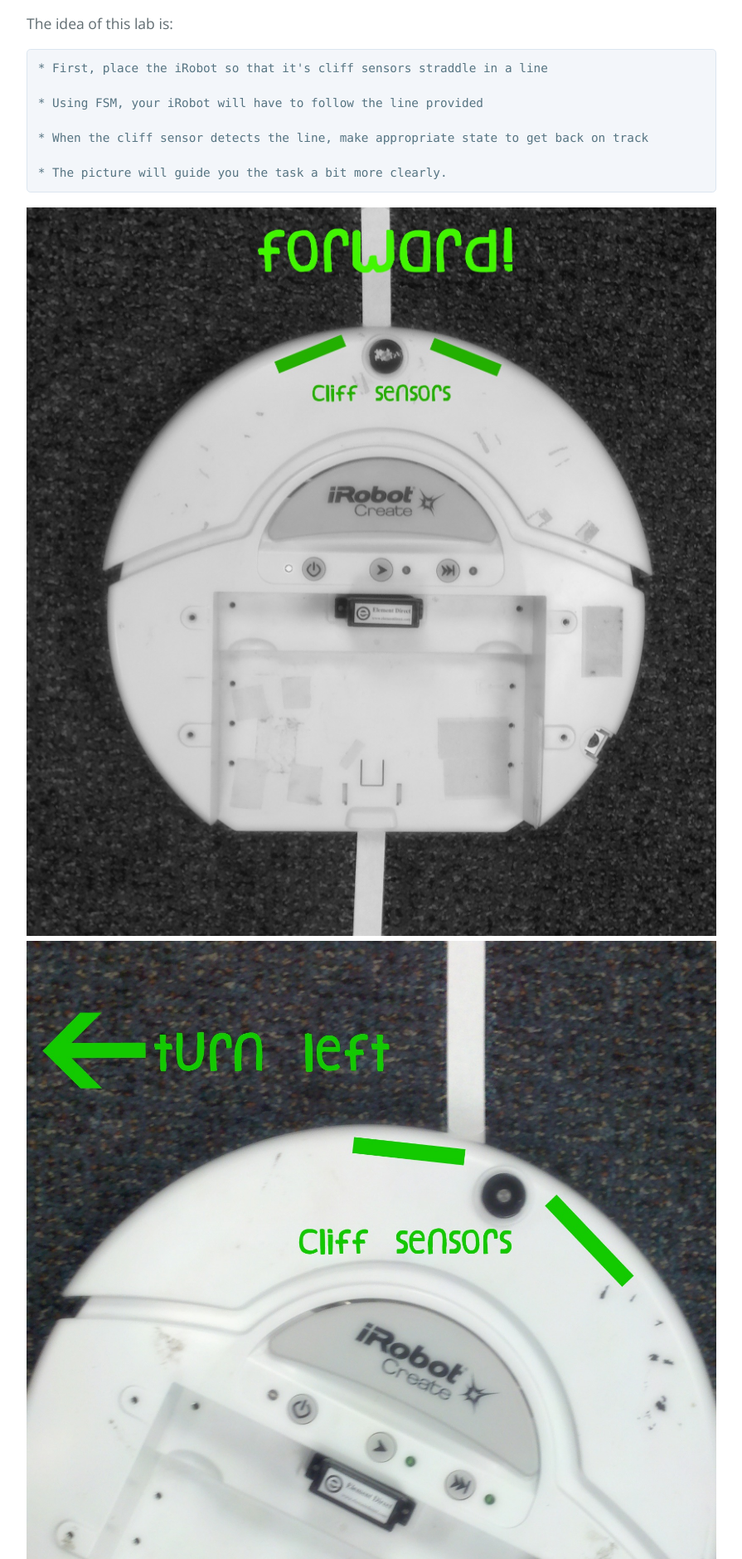
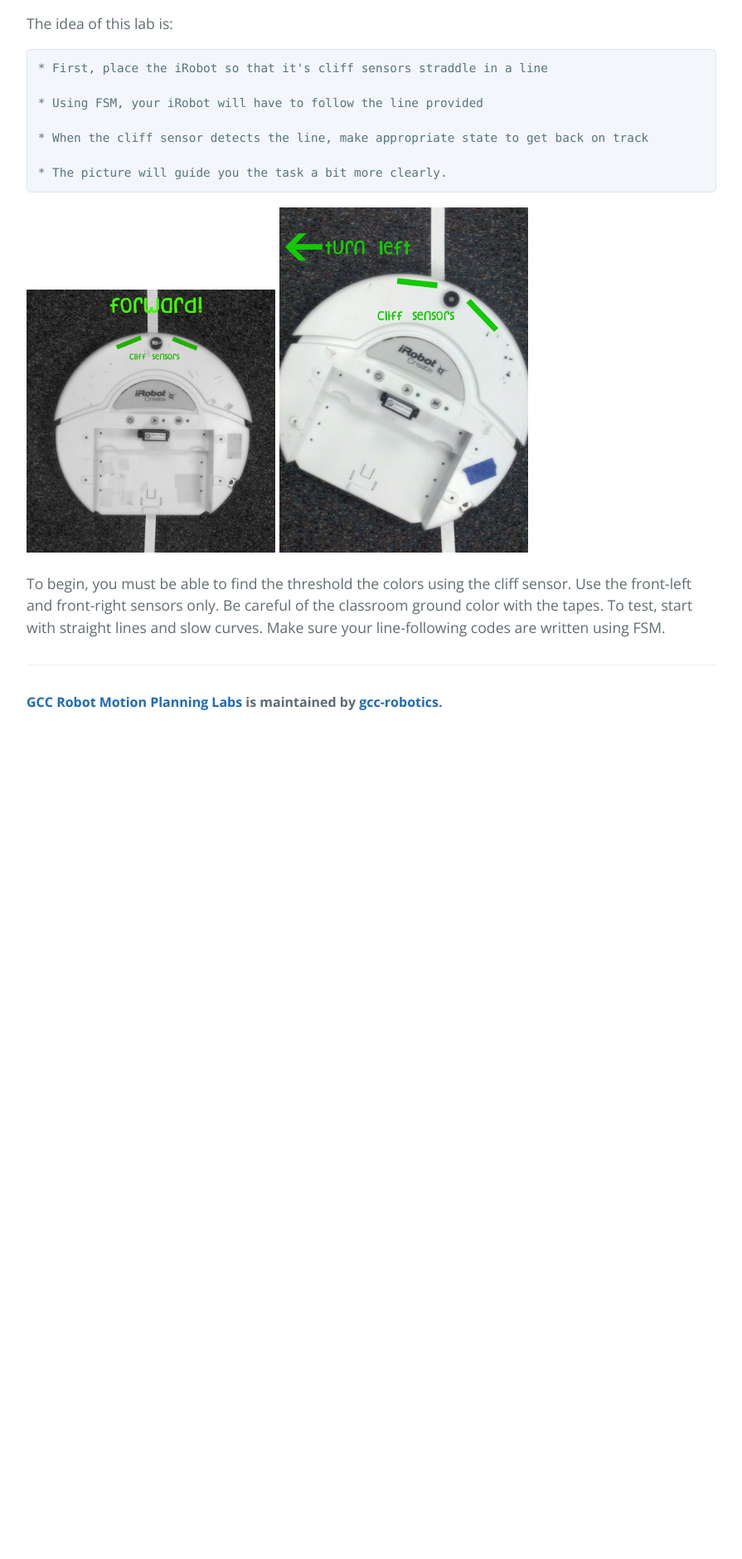
Before and after one commit to gcc-robotics/robot-motion-planning-labs, a Jekyll site: the page built from _posts/2014-06-28-lab4-ir-sensing.md, in a window 1280 px wide. Shown: the part 2262-4141 px from the top of the page at 83% size, without its empty margins (192-1087 px from the left). Built offline with Jekyll 4.4.1, drawn with Linux system fonts in a browser that asks for light colours; the repository's description, which GitHub fills in, is left out; after the commit the page ends 3152 px from its top, so only the background shows below that.

Commit message:
changing images' sizes

```diff
--- a/_posts/2014-06-28-lab4-ir-sensing.md
+++ b/_posts/2014-06-28-lab4-ir-sensing.md
@@ -90,6 +90,6 @@
 the tapes. To test, start with straight lines and slow curves. Make sure your line-following
 codes are written using FSM.
 
-[irobot-bottom-view]: ../images/post/irobot-bottom-view.png
-[line-follower-turn]: ../images/post/line-follower-turn.png
-[line-follower-foward]: ../images/post/line-follower-foward.png
+[irobot-bottom-view]: ../images/post/irobot-bottom-view.jpg
+[line-follower-turn]: ../images/post/line-follower-turn.jpg
+[line-follower-foward]: ../images/post/line-follower-foward.jpg
```
Also changed, not shown: _posts/2014-06-29-lab3-finite-state-machines-and-sensing.md (+2 -2 lines), images/post/irobot-bottom-view.jpg (renamed from images/post/irobot-bottom-view.png), images/post/line-follower-foward.jpg (added), images/post/line-follower-foward.png (deleted), images/post/line-follower-turn.jpg (added), images/post/line-follower-turn.png (deleted).
